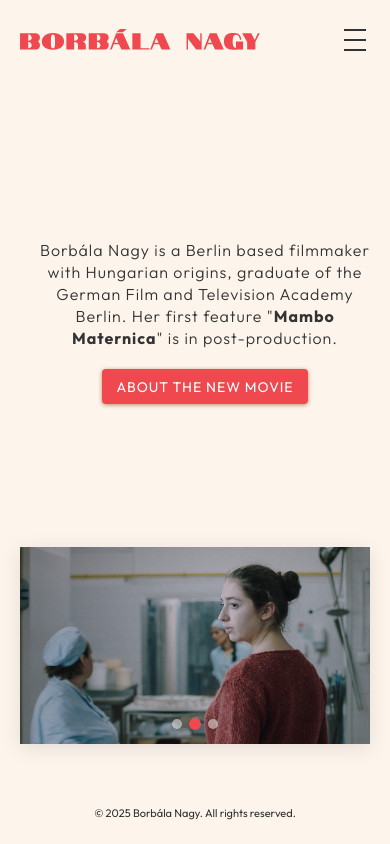
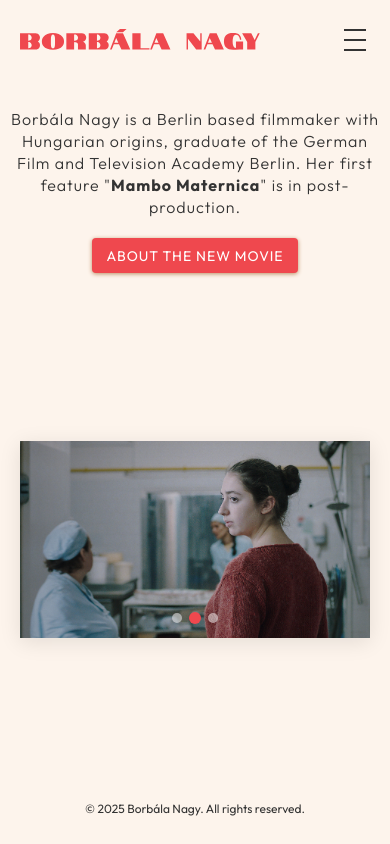
Before and after one commit to Katalinhorvath-blip/borbala-nagy-website, a Next.js app: page / in a window 390 px wide. Built offline with nearby package versions, Linux system fonts and the light colour scheme.

Commit message:
Fix mobile responsiveness, optimize logo sizing, add Mambo Maternica trailer and poster

```diff
--- a/src/app/content.ts
+++ b/src/app/content.ts
@@ -91,8 +91,12 @@ const staticFilmsData = [
         "/images/mambo-maternica/image2.png",
         "/images/mambo-maternica/image3.png",
         "/images/mambo-maternica/image4.png",
-        "/images/mambo-maternica/image5.png"
+        "/images/mambo-maternica/image5.png",
+        "/images/mambo-maternica/image6.png"
       ],
+
+      // Trailer
+      trailer: "https://player.vimeo.com/video/1155026036?badge=0&autopause=0&player_id=0&app_id=58479",
 
       // Core production info
       writtenAndDirectedBy: "Borbála Nagy",
--- a/src/app/globals.css
+++ b/src/app/globals.css
@@ -11,46 +11,94 @@
     --page-side-spacing: 20px;
   }
 
+  /* Prevent horizontal scroll */
+  body {
+    overflow-x: hidden;
+    max-width: 100vw;
+  }
+
+  .page-container {
+    overflow-x: hidden;
+    max-width: 100vw;
+  }
+
+  /* Remove padding from main-content on mobile home page */
+  .page-container .main-content {
+    padding: 0;
+    overflow: hidden;
+  }
+
   /* Fix home page layout on mobile */
   .home-main {
     width: 100%;
+    max-width: 100vw;
+    height: calc(100vh - 80px); /* Full height minus header */
     margin: 0;
-    padding: 0;
+    padding: clamp(8px, 1.5vh, 16px) 0 0 0;
     display: flex;
     flex-direction: column;
     align-items: center;
+    justify-content: space-between;
+    overflow: hidden;
+    box-sizing: border-box;
   }
 
   .hero-content {
     width: 100%;
-    max-width: none;
+    max-width: 100%;
     margin: 0;
-    padding-left: 20px;
-    padding-right: 20px;
+    padding: clamp(6px, 1vh, 12px) 20px;
+    flex-shrink: 2;
+    flex-grow: 0;
+    min-height: 0;
+    gap: clamp(4px, 0.8vh, 10px);
+    box-sizing: border-box;
+  }
+
+  /* Shrink hero text on mobile */
+  .hero-text-span, .hero-text-bold {
+    font-size: clamp(11px, 2vw, 16px);
+    line-height: clamp(15px, 2.6vw, 22px);
+    letter-spacing: clamp(0.4px, 0.15vw, 0.8px);
   }
 
   /* Specific fix for home page gallery alignment */
   .hero-gallery {
     width: 100%;
+    max-width: 100%;
     padding-left: 0;
     padding-right: 0;
+    padding-bottom: 0;
     margin: 0;
     display: flex;
     justify-content: center;
+    flex-shrink: 0;
+    flex-grow: 0;
+    min-height: 0;
+    overflow: visible;
+    box-sizing: border-box;
   }
 
   .gallery-container {
     width: 100%;
-    max-width: none;
+    max-width: 100%;
     margin: 0;
     display: flex;
     justify-content: center;
     align-items: center;
+    flex-shrink: 0;
+    min-height: 0;
+    box-sizing: border-box;
   }
 
   .image-slider-container {
     width: 100%;
+    max-width: 100%;
     margin: 0;
+    max-height: 38vh;
+    flex-grow: 0;
+    flex-shrink: 0;
+    box-sizing: border-box;
   }
 
   /* Ensure center alignment for other pages */
@@ -63,35 +111,84 @@
   .content-wrapper,
   .content-wrapper-about {
     align-items: center;
-    text-align: left; /* Reset text alignment for content */
+    text-align: left;
   }
 }
 
 /* Shrink hero text on short mobile screens to prevent footer overlap */
+@media (max-width: 768px) and (max-height: 700px) {
+  .hero-text-span, .hero-text-bold {
+    font-size: clamp(10px, 1.7vw, 13px);
+    line-height: clamp(13px, 2.2vw, 17px);
+    letter-spacing: clamp(0.3px, 0.12vw, 0.6px);
+  }
+
+  .hero-content {
+    gap: clamp(3px, 0.6vh, 8px);
+    padding: clamp(4px, 0.8vh, 10px) 18px;
+  }
+
+  .cta-button {
+    height: 26px;
+    padding: 4px 9px;
+  }
+
+  .cta-button-text {
+    font-size: 10px;
+  }
+
+  .cta-container {
+    padding: 0;
+  }
+
+  .cta-button {
+    height: 28px;
+    padding: 5px 10px;
+  }
+
+  .cta-button-text {
+    font-size: 11px;
+    letter-spacing: 0.7px;
+  }
+
+  .image-slider-container {
+    max-height: 28vh;
+  }
+}
+
+/* Extra small screens - even more compact */
 @media (max-width: 768px) and (max-height: 600px) {
   .hero-text-span, .hero-text-bold {
-    font-size: clamp(12px, 2vw, 14px);
-    line-height: clamp(16px, 2.5vw, 18px);
-    letter-spacing: clamp(0.5px, 0.15vw, 0.8px);
+    font-size: clamp(9px, 1.4vw, 11px);
+    line-height: clamp(12px, 1.8vw, 14px);
+    letter-spacing: clamp(0.2px, 0.08vw, 0.4px);
   }
 
   .hero-content {
-    gap: 5px;
+    gap: clamp(2px, 0.4vh, 6px);
+    padding: clamp(3px, 0.6vh, 8px) 16px;
+  }
+
+  .cta-button {
+    height: 24px;
+    padding: 3px 8px;
+  }
+
+  .cta-button-text {
+    font-size: 9px;
   }
 
   .cta-container {
-    padding-bottom: 8px;
-  }
-
-  .image-slider-container {
-    max-height: 30vh;
-  }
-
-  .page-container .copyright-footer {
-    position: relative;
-    bottom: auto;
-    margin-top: 20px;
-    padding-bottom: 20px;
+    padding: 0;
+  }
+
+  .cta-button {
+    height: 26px;
+    padding: 4px 10px;
+  }
+
+  .cta-button-text {
+    font-size: 11px;
   }
 }
 
@@ -364,6 +461,8 @@ button:focus {
   background: #FDF4EC;
   height: 100vh;
   overflow: hidden;
+  width: 100vw;
+  position: relative;
 }
 
 .page-container-scroll {
@@ -381,6 +480,7 @@ button:focus {
   display: flex;
   justify-content: center;
   flex: 1;
+  overflow: hidden;
 }
 
 .content-wrapper {
@@ -415,11 +515,16 @@ button:focus {
 .home-main {
   width: 100%;
   max-width: 1440px;
-  min-height: calc(100vh - 200px); /* Changed to min-height and reduced for footer space */
+  height: calc(100vh - 80px); /* Full height minus header */
   margin: 0 auto;
+  padding-top: 20px;
+  padding-bottom: 8px;
   position: relative;
   display: flex;
   flex-direction: column;
+  justify-content: space-between;
+  align-items: center;
+  box-sizing: border-box;
 }
 
 .hero-content {
@@ -428,7 +533,7 @@ button:focus {
   margin: 0 auto;
   padding-left: 20px;
   padding-right: 20px;
-  flex: 1;
+  flex-shrink: 0;
   display: flex;
   flex-direction: column;
   justify-content: center;
@@ -507,7 +612,8 @@ button:focus {
   width: 100%;
   padding-left: 20px;
   padding-right: 20px;
-  padding-bottom: 20px;
+  flex-shrink: 1;
+  min-height: 0;
   display: flex;
   justify-content: center;
   align-items: center;
@@ -521,42 +627,37 @@ button:focus {
 }
 
 .copyright-footer {
-  margin-top: auto;
   text-align: center;
   color: rgb(51, 51, 51);
   font-size: 12px;
   font-family: 'Outfit', sans-serif;
   font-weight: 400;
-  padding-bottom: 20px;
-}
-
-/* Home page specific footer positioning */
-.page-container .copyright-footer {
-  position: absolute;
-  bottom: 8px;
-  left: 50%;
-  color: rgb(51, 51, 51);
-  transform: translateX(-50%);
-  margin-top: 0;
-  padding-bottom: 12px;
-  white-space: nowrap; /* Prevent text wrapping */
+  padding: 12px 20px;
+  flex-shrink: 0;
+  flex-grow: 0;
+  width: 100%;
+  white-space: nowrap;
+  background: #FDF4EC;
+  z-index: 10;
 }
 
 /* Mobile footer adjustments */
 @media (max-width: 768px) {
-  .page-container .copyright-footer {
-    font-size: 11px; /* Slightly smaller font on mobile */
-    bottom: 12px; /* More space from bottom */
+  .copyright-footer {
+    font-size: 10px;
+    padding: 12px 16px 16px 16px;
+    flex-shrink: 0;
+    flex-grow: 0;
   }
 }
 
 /* For very small screens, allow wrapping but keep it controlled */
 @media (max-width: 360px) {
-  .page-container .copyright-footer {
+  .copyright-footer {
     white-space: normal;
-    text-align: center;
     line-height: 1.3;
-    bottom: 8px;
+    font-size: 9px;
+    padding: 4px 12px;
   }
 }
 
@@ -1843,29 +1944,82 @@ button:focus {
 /* Financing logos at bottom */
 .financing-logos-bottom {
   display: flex;
-  justify-content: center;
-  align-items: center;
-  gap: 20px;
-  margin: 10px 0 20px 0;
-  padding: 15px;
+  flex-wrap: wrap;
+  justify-content: center;
+  align-items: center;
+  gap: 30px;
+  margin: 20px 0 30px 0;
+  padding: 15px 20px;
 }
 
 .financing-logo-item {
   display: flex;
   align-items: center;
   justify-content: center;
+  flex-shrink: 0;
+}
+
+.financing-logo-item img {
+  height: 50px;
+  width: auto;
+  object-fit: contain;
+}
+
+/* DFFB logo optical balance for desktop */
+.financing-logo-item img[src*="dffb"] {
+  height: 30px;
+}
+
+/* NFI logo optical balance */
+.financing-logo-item img[src*="nfi"] {
+  height: 55px;
+}
+
+/* ALCA logo optical balance */
+.financing-logo-item img[src*="alca"] {
+  height: 48px;
+}
+
+/* German government logo optical balance */
+.financing-logo-item img[src*="german"] {
+  height: 50px;
 }
 
 @media (max-width: 768px) {
   .financing-logos-bottom {
-    gap: 15px;
-    margin: 20px 0 15px 0;
-    padding: 10px;
+    flex-direction: column;
+    gap: 24px;
+    margin: 30px 0 20px 0;
+    padding: 15px;
+  }
+
+  .financing-logo-item {
+    width: 100%;
+    display: flex;
+    justify-content: center;
   }
 
   .financing-logo-item img {
     width: auto !important;
+    max-width: 85%;
+    object-fit: contain !important;
+  }
+
+  /* Mobile specific sizes for optical balance */
+  .financing-logo-item img[src*="dffb"] {
     height: 30px !important;
+  }
+
+  .financing-logo-item img[src*="nfi"] {
+    height: 50px !important;
+  }
+
+  .financing-logo-item img[src*="alca"] {
+    height: 45px !important;
+  }
+
+  .financing-logo-item img[src*="german"] {
+    height: 48px !important;
   }
 }
 
--- a/src/app/page.tsx
+++ b/src/app/page.tsx
@@ -70,11 +70,11 @@ export default function Home() {
             />
           </div>
         </div>
-      </div>
 
-      {/* Copyright Footer */}
-      <div className="copyright-footer">
-        © 2025 Borbála Nagy. All rights reserved.
+        {/* Copyright Footer */}
+        <div className="copyright-footer">
+          © 2025 Borbála Nagy. All rights reserved.
+        </div>
       </div>
 
       {/* Film Modal */}
```
Also changed, not shown: 2 other files (tests, documents, lock files or other folders).
